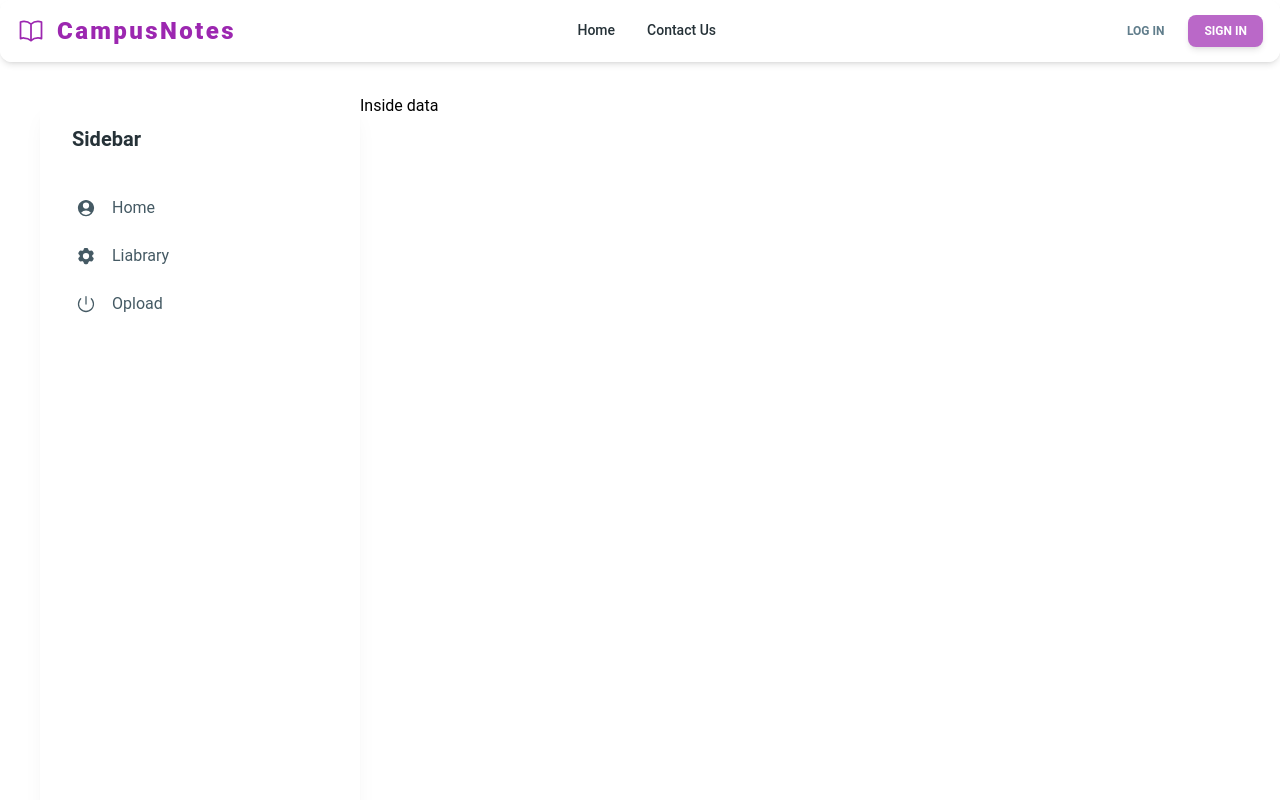
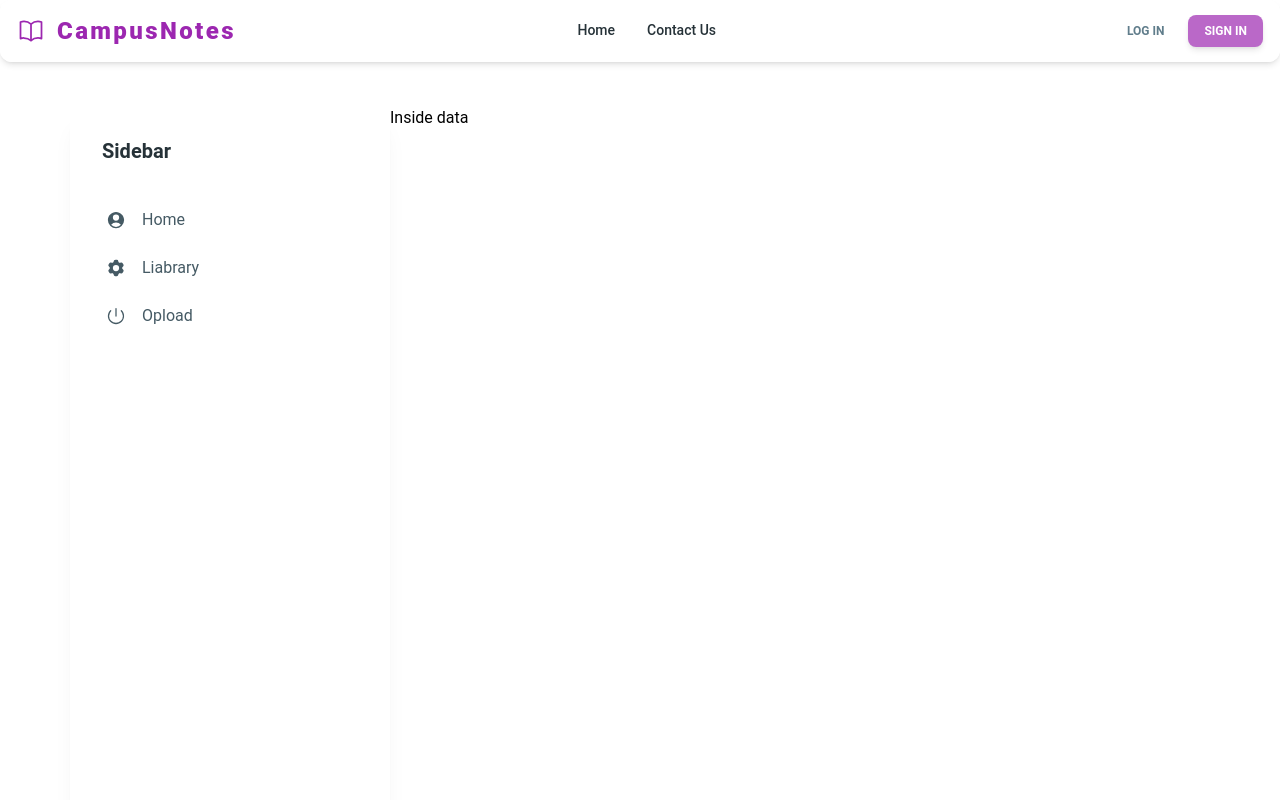
Before and after one commit to CampusNotes/Frontend, a React (Vite) app: page /dashboard in a window 1280 px wide. Shown: the top 800 px of the page. Built offline with nearby package versions, Linux system fonts and the light colour scheme.

Commit message:
Fix/minor css changes

```diff
--- a/src/pages/Dashboard.jsx
+++ b/src/pages/Dashboard.jsx
@@ -6,15 +6,15 @@ import Footer from '../components/Footer';
 const Dashboard = () => {
     return (
         <div className='w-full h-screen'>
-            <Navbarcomponent/>
+            <Navbarcomponent />
 
-            <div className=' w-full h-screen px-10 mt-8 flex '>
+            <div className='container mx-auto py-11 flex '>
 
-            <Sidebar />
+                <Sidebar />
 
-            <div className=' w-auto h-full'>
-                <h1>Inside data</h1>
-            </div>
+                <div className=' w-auto h-full'>
+                    <h1>Inside data</h1>
+                </div>
 
             </div>
 
```
